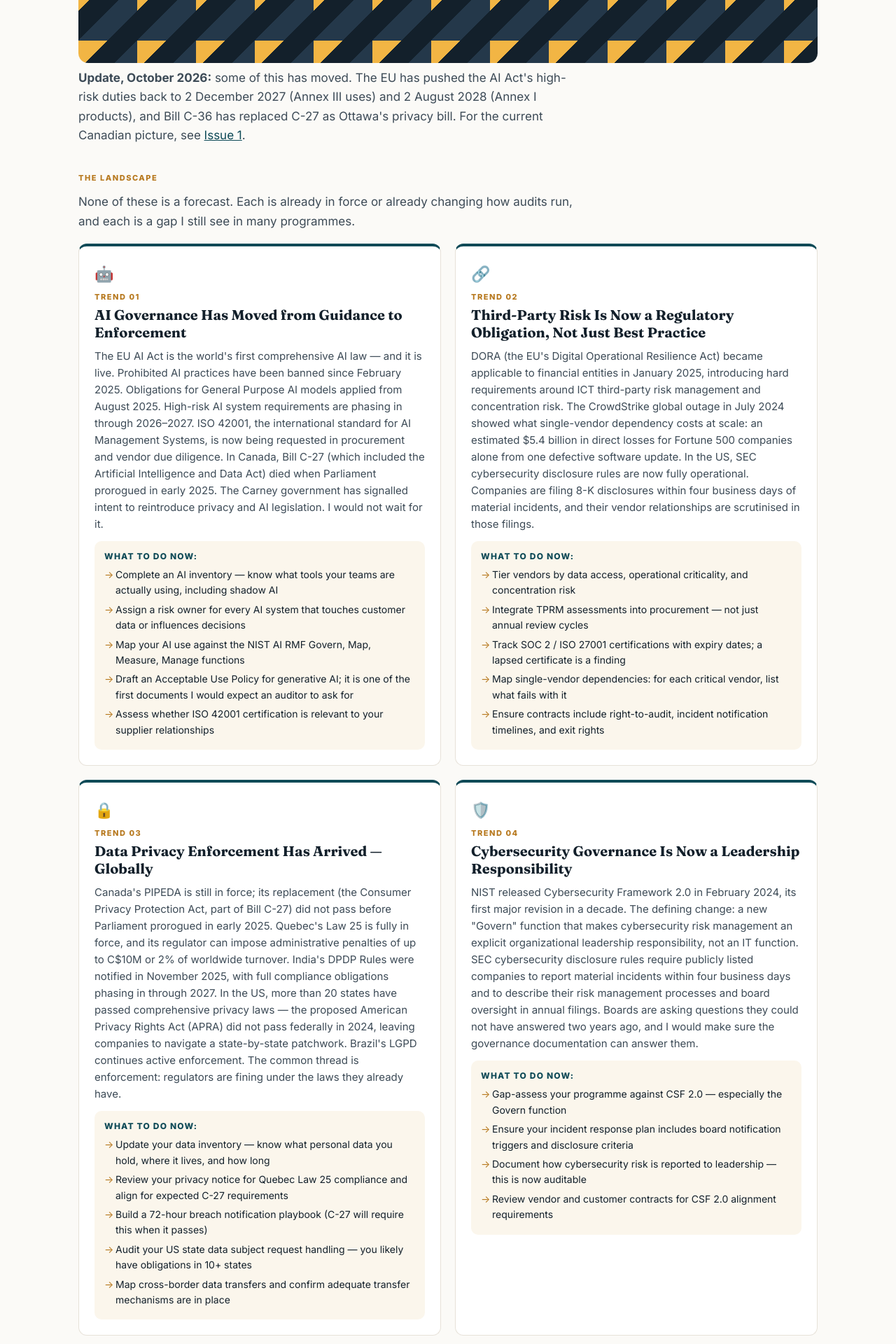
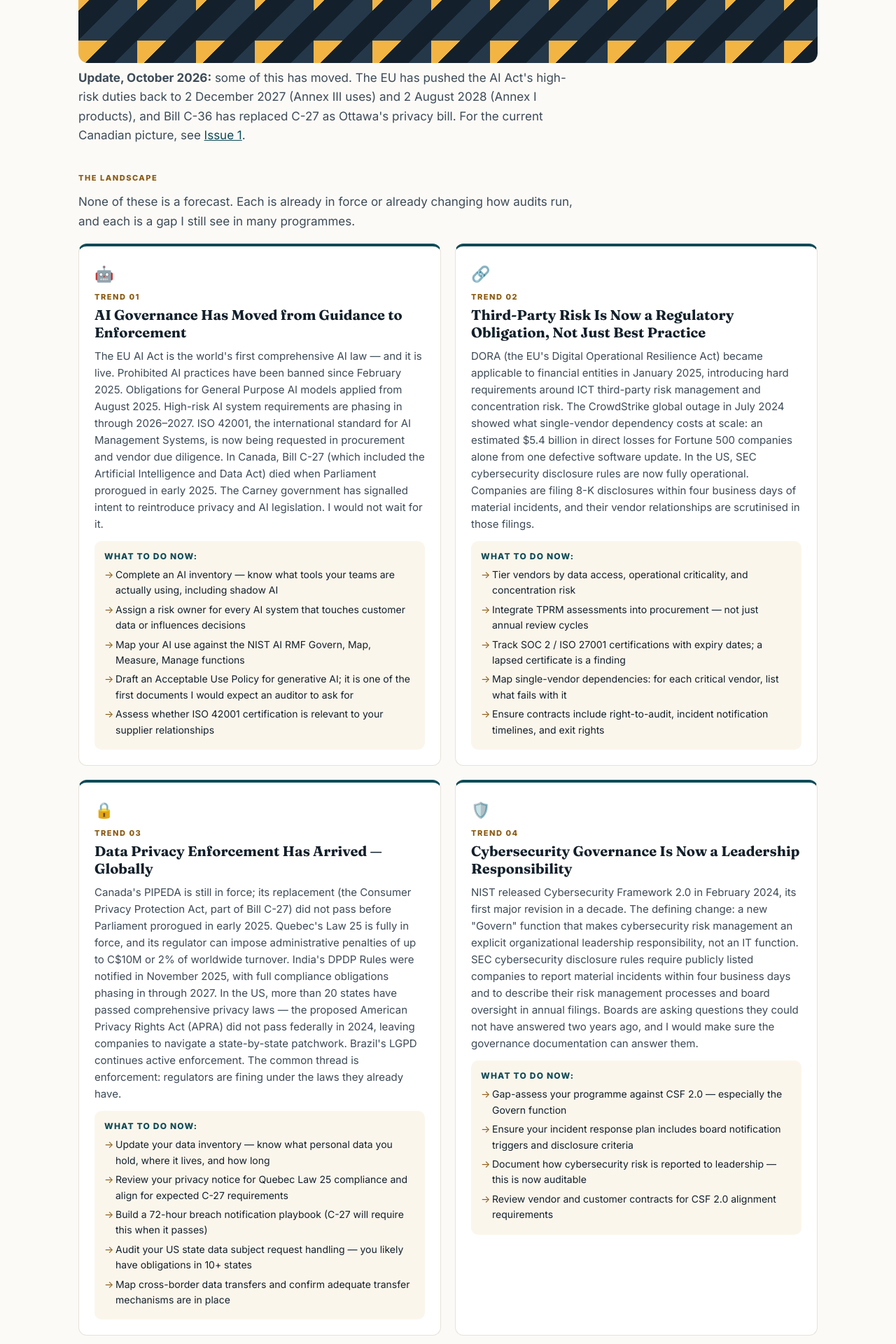
Before and after one commit to grc-with-sjo/grc-insights, a Jekyll site: the page built from _issues/2026-05-field-notes.html, in a window 1280 px wide. Shown: the part 934-2854 px from the top of the page at 70% size. Built offline with Jekyll 4.4.1, drawn with Linux system fonts in a browser that asks for light colours.

Commit message:
fix: final-review fixes (og-v2 routine paths, keep hand-picked images, AA label text, smaller card images, eager cover) + new hero headline
Co-Authored-By: Claude Opus 5.5 <noreply@anthropic.com>

```diff
--- a/_includes/cover.html
+++ b/_includes/cover.html
@@ -3,7 +3,7 @@
 <figure class="cover">
   {%- if p.cover -%}
   {%- if p.cover contains '://' %}{% assign src = p.cover %}{% else %}{% assign src = p.cover | relative_url %}{% endif %}
-  <img src="{{ src }}" alt="{{ p.cover_alt | escape }}" loading="lazy">
+  <img src="{{ src }}" alt="{{ p.cover_alt | escape }}" fetchpriority="high">
   <figcaption><a href="{{ p.cover_credit_url }}" target="_blank" rel="noopener">{{ p.cover_credit | escape }}</a></figcaption>
   {%- else -%}
   {% include brand-art.html %}
--- a/_includes/post-card.html
+++ b/_includes/post-card.html
@@ -2,7 +2,7 @@
 {%- assign p = include.post -%}
 {%- if p.series == 'field-notes' %}{% assign label = 'Field Notes' %}{% assign fmt = '%B %Y' %}{% else %}{% capture label %}Issue {{ p.issue }}{% endcapture %}{% assign fmt = '%-d %B %Y' %}{% endif -%}
 <a class="post-card" href="{{ p.url | relative_url }}">
-  <div class="card-image">{% if p.cover %}{% if p.cover contains '://' %}{% assign src = p.cover %}{% else %}{% assign src = p.cover | relative_url %}{% endif %}<img src="{{ src }}" alt="{{ p.cover_alt | escape }}" loading="lazy">{% else %}{% include brand-art.html class="brand-art--small" %}{% endif %}</div>
+  <div class="card-image">{% if p.cover %}{% if p.cover contains '://' %}{% assign src = p.cover | replace: 'w=1600', 'w=800' %}{% else %}{% assign src = p.cover | relative_url %}{% endif %}<img src="{{ src }}" alt="{{ p.cover_alt | escape }}" loading="lazy">{% else %}{% include brand-art.html class="brand-art--small" %}{% endif %}</div>
   <div class="card-body">
     <span class="type-label">{{ label }}</span>
     <h3>{{ p.title }}</h3>
--- a/css/style.css
+++ b/css/style.css
@@ -9,7 +9,8 @@
   --teal: #0E4A57;
   --teal-2: #1A6170;
   --amber: #F2B544;
-  --label: #B7791F;
+  --label: #B7791F;        /* decorative accent (spec §8) */
+  --label-text: #8A5A12;   /* same hue, darkened for AA text contrast */
   --card: #FBF6EC;
   --white: #FFFFFF;
   --serif: 'Fraunces', Georgia, 'Times New Roman', serif;
@@ -68,7 +69,7 @@ h1, h2, h3, h4 { font-family: var(--serif); color: var(--ink); letter-spacing: -
   font: 800 11px/1.3 var(--sans); letter-spacing: .14em; text-transform: uppercase;
 }
 .type-label, .section-label {
-  font: 800 11px/1.3 var(--sans); letter-spacing: .14em; text-transform: uppercase; color: var(--label);
+  font: 800 11px/1.3 var(--sans); letter-spacing: .14em; text-transform: uppercase; color: var(--label-text);
 }
 .section-label { display: block; margin: 40px 0 14px; }
 
@@ -166,7 +167,7 @@ h1, h2, h3, h4 { font-family: var(--serif); color: var(--ink); letter-spacing: -
 .radar-strip { display: flex; flex-wrap: wrap; align-items: center; gap: 12px 28px; padding: 20px 0; border-top: 1px solid var(--line); border-bottom: 1px solid var(--line); }
 .upcoming { list-style: none; display: flex; flex-direction: column; gap: 8px; margin: 6px 0 18px; }
 .radar-strip .upcoming { flex-direction: row; flex-wrap: wrap; gap: 10px 26px; margin: 0; }
-.upcoming time { font-weight: 800; color: var(--label); margin-right: 6px; text-transform: uppercase; font-size: 13px; }
+.upcoming time { font-weight: 800; color: var(--label-text); margin-right: 6px; text-transform: uppercase; font-size: 13px; }
 .upcoming a { color: var(--ink); font-weight: 700; text-decoration: none; font-family: var(--serif); }
 .radar-strip .go { margin-left: auto; font-weight: 700; color: var(--teal); text-decoration: none; }
 
@@ -212,7 +213,7 @@ h1, h2, h3, h4 { font-family: var(--serif); color: var(--ink); letter-spacing: -
 .about { display: flex; gap: 22px; margin-top: 44px; padding: 26px; border-radius: 16px; background: var(--white); border: 1px solid var(--line); }
 .about-avatar { flex: none; width: 64px; height: 64px; border-radius: 50%; display: grid; place-items: center; background: var(--teal); color: var(--white); font: 700 22px var(--serif); }
 .about-content .name { font: 700 22px var(--serif); }
-.about-content .role { font-size: 13px; font-weight: 600; color: var(--label); margin: 2px 0 10px; text-transform: uppercase; letter-spacing: .08em; }
+.about-content .role { font-size: 13px; font-weight: 600; color: var(--label-text); margin: 2px 0 10px; text-transform: uppercase; letter-spacing: .08em; }
 .about-content p { font-size: 15px; color: var(--muted); }
 .li-link { display: inline-flex; align-items: center; gap: 8px; margin-top: 14px; padding: 10px 16px; border-radius: 999px; background: var(--teal); color: var(--white); font-weight: 700; font-size: 14px; text-decoration: none; }
 .li-link:hover { background: var(--teal-2); }
@@ -223,14 +224,14 @@ h1, h2, h3, h4 { font-family: var(--serif); color: var(--ink); letter-spacing: -
 .trends-grid { display: grid; grid-template-columns: repeat(2, minmax(0, 1fr)); gap: 20px; margin: 10px 0 30px; }
 .trend-card { position: relative; background: var(--white); border: 1px solid var(--line); border-top: 4px solid var(--teal); border-radius: var(--radius); padding: 22px; }
 .trend-icon { font-size: 22px; margin-bottom: 8px; }
-.trend-number { font: 800 11px var(--sans); letter-spacing: .14em; text-transform: uppercase; color: var(--label); }
+.trend-number { font: 800 11px var(--sans); letter-spacing: .14em; text-transform: uppercase; color: var(--label-text); }
 .trend-title { font: 700 20px/1.25 var(--serif); margin: 6px 0 10px; }
 .trend-body { font-size: 15px; color: var(--muted); margin-bottom: 12px; }
 .trend-actions { background: var(--card); border-radius: 10px; padding: 12px 14px; }
 .trend-actions p { font-weight: 800; font-size: 12px; text-transform: uppercase; letter-spacing: .1em; color: var(--teal); margin-bottom: 6px; }
 .trend-actions ul { list-style: none; }
 .trend-actions li { position: relative; padding-left: 16px; font-size: 14px; margin-bottom: 5px; }
-.trend-actions li::before { content: '→'; position: absolute; left: 0; color: var(--label); }
+.trend-actions li::before { content: '→'; position: absolute; left: 0; color: var(--label-text); }
 .takeaway { background: var(--ink); color: var(--white); border-radius: 16px; padding: 28px 30px; margin: 10px 0 24px; }
 .takeaway .label { font: 800 11px var(--sans); letter-spacing: .14em; text-transform: uppercase; color: var(--amber); }
 .takeaway h2 { color: var(--white); font-size: 28px; margin: 8px 0 10px; }
--- a/index.html
+++ b/index.html
@@ -9,8 +9,8 @@ description: "Digital trust, decoded: a GRC practitioner's field notes on AI gov
   <div class="hero-inner hero-grid">
     <div>
       <span class="kicker">Digital trust, decoded</span>
-      <h1>Independent thinking on AI, privacy &amp; cyber risk.</h1>
-      <p class="lede">Field notes by {{ site.author.name }}, a GRC practitioner in Vancouver. What's changing, what it means, and what I'd do next.</p>
+      <h1>Where AI, privacy and cyber risk meet practice.</h1>
+      <p class="lede">Making sense of AI, privacy and cyber risk, before it lands on your desk. Field notes by {{ site.author.name }}, a GRC practitioner in Vancouver.</p>
       {% if site.substack_url and site.substack_url != "" %}<a class="btn" href="{{ site.substack_url }}" target="_blank" rel="noopener">Subscribe on Substack</a>{% endif %}
       <a class="btn{% if site.substack_url and site.substack_url != '' %} btn--secondary{% endif %}" href="{{ site.author.url }}" target="_blank" rel="noopener">Follow on LinkedIn</a>
       <div class="author-row">
@@ -48,7 +48,7 @@ description: "Digital trust, decoded: a GRC practitioner's field notes on AI gov
   {% if latest.series == 'field-notes' %}{% assign latest_fmt = '%B %Y' %}{% else %}{% assign latest_fmt = '%-d %B %Y' %}{% endif %}
   <span class="section-label">Featured</span>
   <a class="latest-card" href="{{ latest.url | relative_url }}">
-    <div class="card-image">{% if latest.cover %}{% if latest.cover contains '://' %}{% assign src = latest.cover %}{% else %}{% assign src = latest.cover | relative_url %}{% endif %}<img src="{{ src }}" alt="{{ latest.cover_alt | escape }}">{% else %}{% include brand-art.html class="brand-art--small" %}{% endif %}</div>
+    <div class="card-image">{% if latest.cover %}{% if latest.cover contains '://' %}{% assign src = latest.cover | replace: 'w=1600', 'w=1200' %}{% else %}{% assign src = latest.cover | relative_url %}{% endif %}<img src="{{ src }}" alt="{{ latest.cover_alt | escape }}" loading="lazy">{% else %}{% include brand-art.html class="brand-art--small" %}{% endif %}</div>
     <div class="latest-text">
       <span class="type-label">{{ latest_series.label }}{% if latest.issue > 0 %} · Issue {{ latest.issue }}{% endif %} · {{ latest.date | date: latest_fmt }}</span>
       <span class="latest-title">{{ latest.title }}</span>
```
Also changed, not shown: routine/weekly-issue.md (+3 -3 lines), scripts/make_og_cards.py (+9 -5 lines), tests/contrast.test.mjs (added, +21 -0 lines), tests/routine.test.mjs (+6 -0 lines), tests/site.test.mjs (+10 -1 lines), tests/test_cards.py (+14 -0 lines), assets/og-v2/home.png.
